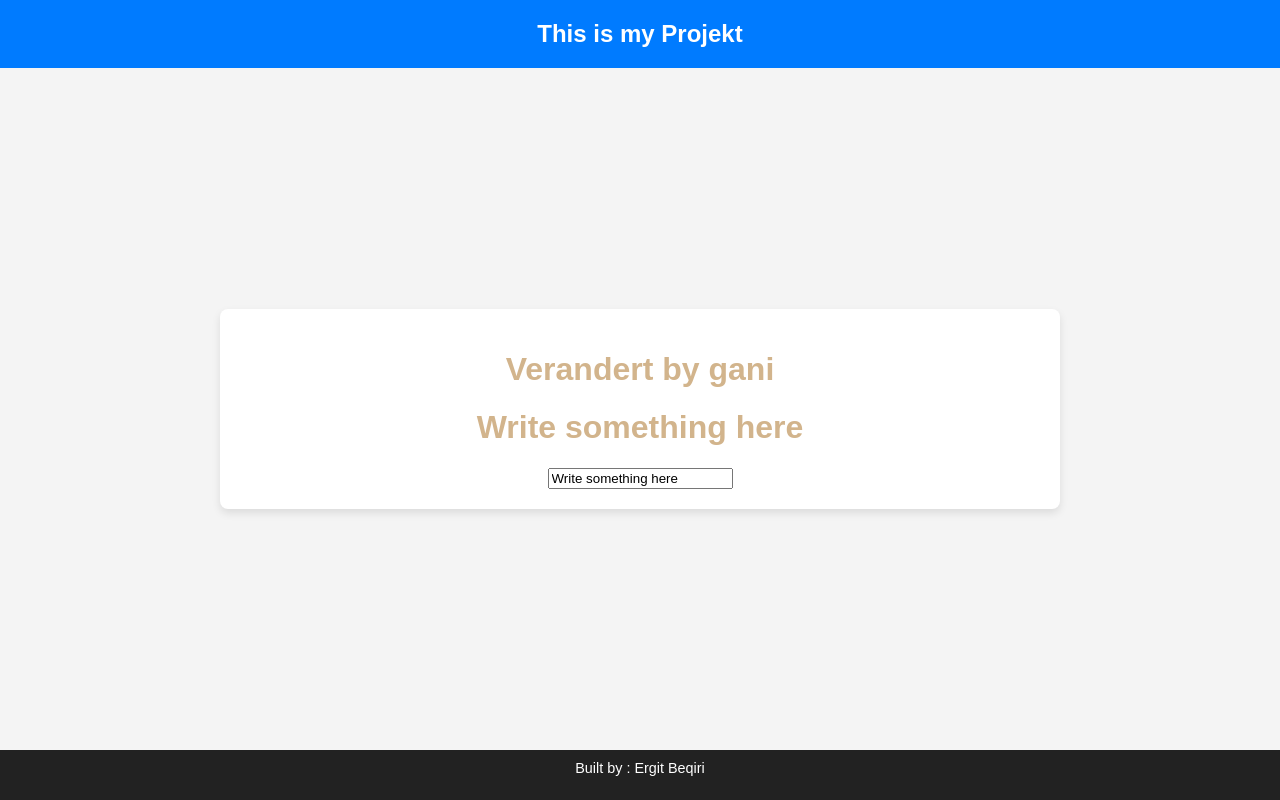
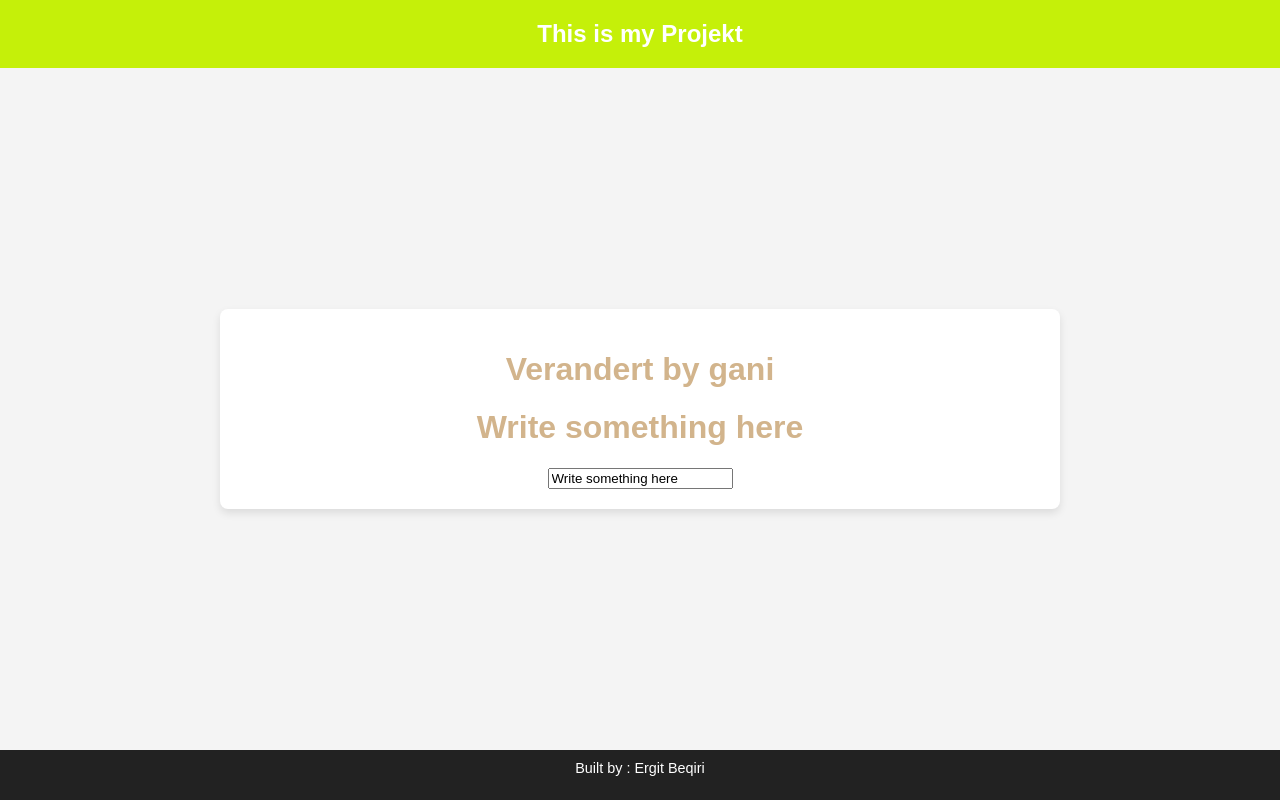
Before and after one commit to ergbeq21/NewAufgabe, a SvelteKit app: page / in a window 1280 px wide. Built offline with nearby package versions, Linux system fonts and the light colour scheme.

Commit message:
Ganis changes

```diff
--- a/src/style.css
+++ b/src/style.css
@@ -12,7 +12,7 @@ body {
 
 /* Header styling */
 header {
-    background-color: #007bff; /* Blue background */
+    background-color: #c5f009; /* Blue background */
     color: white;
     padding: 20px;
     text-align: center;
```
